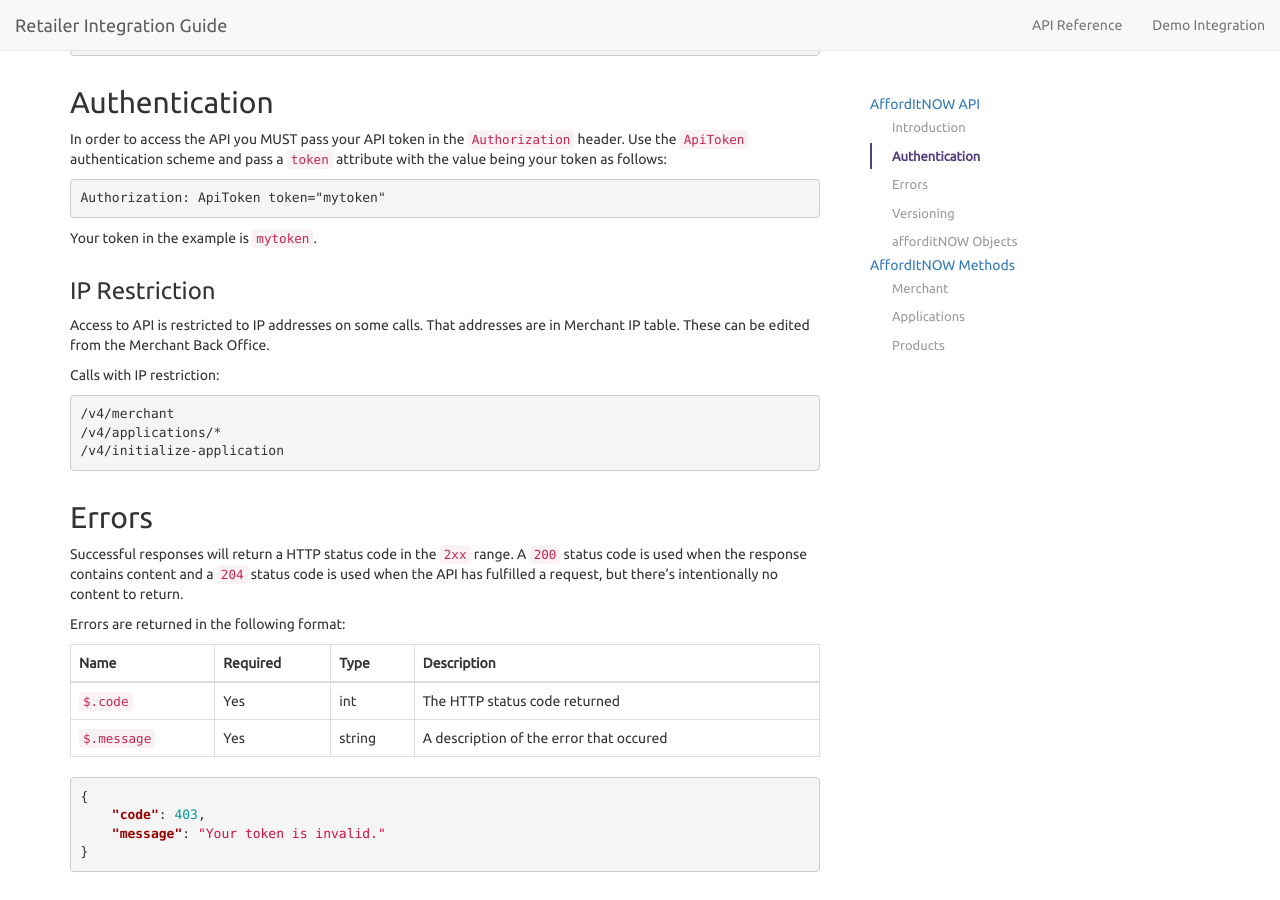
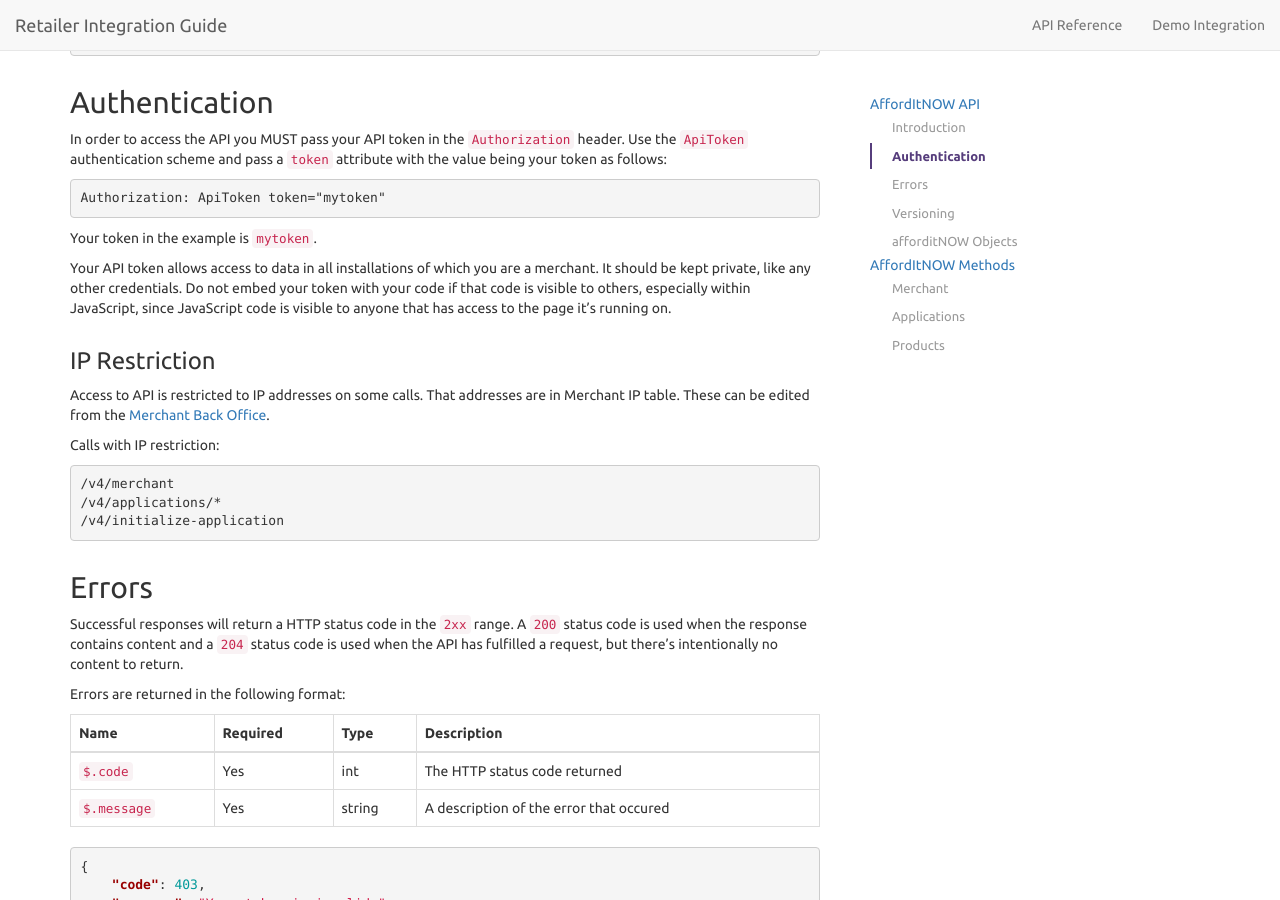
Before and after one commit to PayBreak/retailer-integration-guide, a Jekyll site: the page built from api/index.md, in a window 1280 px wide and 900 px high, scrolled down 556 px. Built offline with Jekyll 4.4.1, drawn with Linux system fonts in a browser that asks for light colours; nearby versions of some CDN libraries; Markdown is read by kramdown in place of the engine named in the settings.

Commit message:
API authentication clarifications

````diff
--- a/_includes/v4/authentication.md
+++ b/_includes/v4/authentication.md
@@ -10,11 +10,20 @@ Authorization: ApiToken token="mytoken"
 
 Your token in the example is `mytoken`.
 
+Your API token allows access to data in all installations of which you are a
+merchant. It should be kept private, like any other credentials. Do not embed
+your token with your code if that code is visible to others, especially within
+JavaScript, since JavaScript code is visible to anyone that has access to the
+page it's running on.
+
 ### IP Restriction
 
-Access to API is restricted to IP addresses on some calls. That addresses are in Merchant IP table. These can be edited from the Merchant Back Office.
+Access to API is restricted to IP addresses on some calls. That addresses are
+in Merchant IP table. These can be edited from the
+[Merchant Back Office]({{ site.url }}/#merchant-back-office).
 
 Calls with IP restriction:
+
 ```
 /v4/merchant
 /v4/applications/*
--- a/_layouts/base.html
+++ b/_layouts/base.html
@@ -11,7 +11,7 @@
 
         <link rel="stylesheet" href="{{ site.baseurl }}/assets/styles.css" />
         <link rel="stylesheet" href="//maxcdn.bootstrapcdn.com/font-awesome/4.3.0/css/font-awesome.min.css">
-        <link rel="stylesheet" href="//fonts.googleapis.com/css?family=Ubuntu">
+        <link rel="stylesheet" href="http://fonts.googleapis.com/css?family=Ubuntu:400,700,400italic,700italic">
 
         <!--[if lt IE 9]>
         <script src="https://oss.maxcdn.com/html5shiv/3.7.2/html5shiv.min.js"></script>
````
